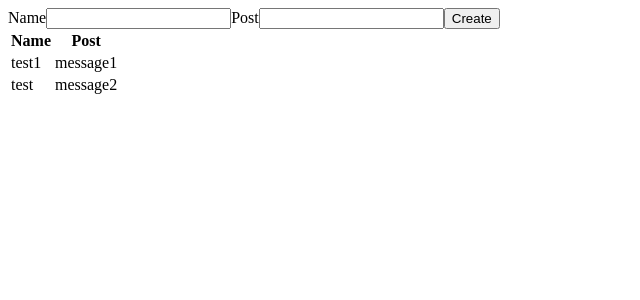
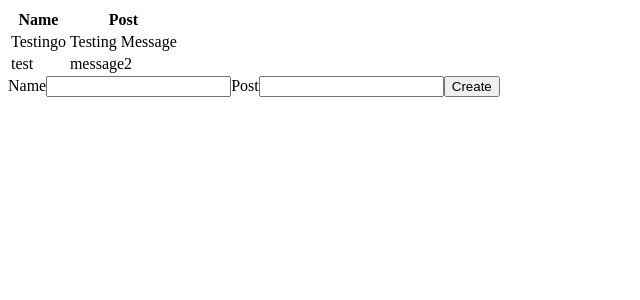
Before and after one commit to Tedwards22890/social-feed, a React (Create React App) app: page / in a window 1280 px wide. Shown: the top 300 px of the page, without its empty margins (0-640 px from the left). Built offline with nearby package versions, Linux system fonts and the light colour scheme.

Commit message:
Began css styling for all elements

```diff
--- /dev/null
+++ b/src/App.css
@@ -0,0 +1,6 @@
+.border-box {
+    border: 1px;
+    border-style: solid;
+    border-color: black;
+
+}
--- a/src/App.js
+++ b/src/App.js
@@ -4,7 +4,7 @@ import DisplayPosts from './Components/DisplayPosts/DisplayPosts';
 
 function App() {
 
-  const [posts, setPosts] = useState([{name: 'test1', post: 'message1'}, {name: 'test', post: 'message2'}])
+  const [posts, setPosts] = useState([{name: 'Testingo', post: 'Testing Message'}, {name: 'test', post: 'message2'}])
 
   function addNewPost(post){
     let tempPost = [posts, post];
@@ -13,9 +13,9 @@ function App() {
   }
 
   return (
-    <div>
+    <div className="border-box">
+      <DisplayPosts parentPosts={posts}/>
       <PostEntry addNewPostProperty={addNewPost} />
-      <DisplayPosts parentPosts={posts}/>
 
     </div>
   );
--- a/src/Components/DisplayPosts/DisplayPosts.jsx
+++ b/src/Components/DisplayPosts/DisplayPosts.jsx
@@ -1,6 +1,6 @@
 const DisplayPosts = (props) => {
     return (
-        <table>
+        <table className="table">
             <thead>
                 <tr>
                     <th>Name</th>
@@ -8,13 +8,13 @@ const DisplayPosts = (props) => {
                 </tr>
             </thead>
             <tbody>
-                {props.parentPosts.map((post, index) => {
+                {props.parentPosts.map((post, i) => {
                     return (
-                        <tr key={index}>
-                            <td>{post.name}</td>
-                            <td>{post.post}</td>
-                        </tr>
-                    );
+                    <tr key={i}>
+                        <td>{post.name}</td>
+                        <td>{post.post}</td>
+                    </tr>
+                );
                 })}
             </tbody>
         </table>
```
